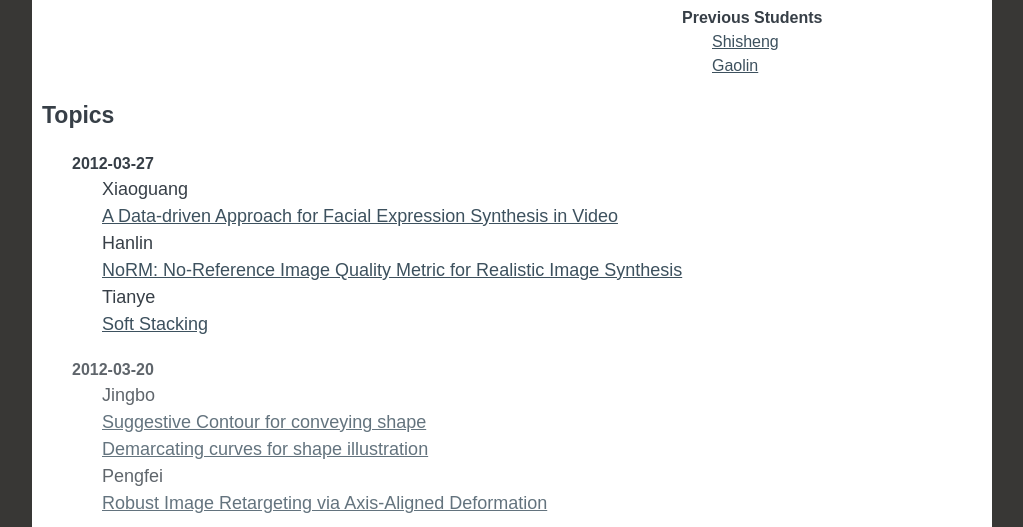
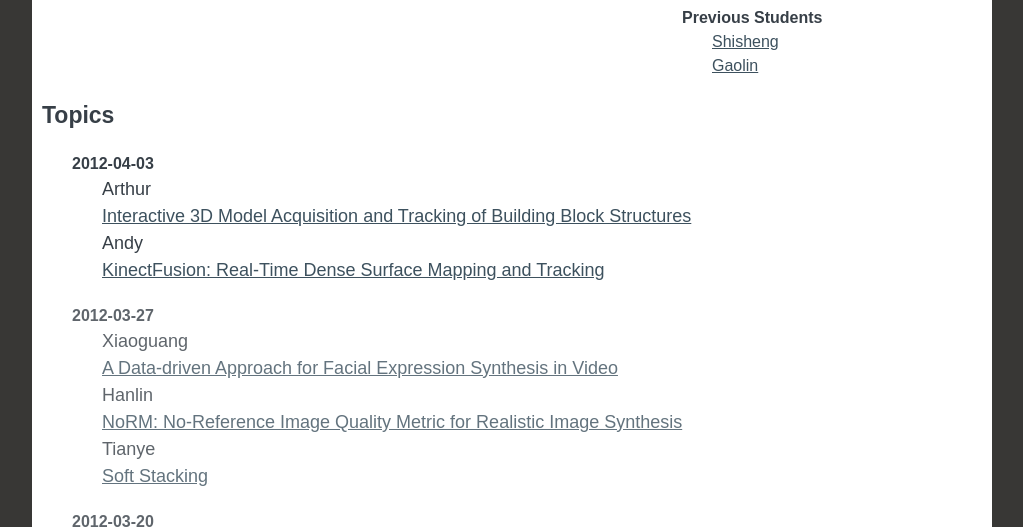
Before and after one commit to andyli/ResearchSeminar, a plain HTML site: page index.html in a window 1280 px wide. Shown: the part 455-982 px from the top of the page, without its empty margins (128-1151 px from the left). Drawn offline with nearby package versions, Linux system fonts and the light colour scheme.

Commit message:
updated for 2012-04-03

```diff
--- a/index.html
+++ b/index.html
@@ -76,6 +76,19 @@
 	<div class="topics grid_12 clearfix">
 		<h2>Topics</h2>
 		<ol id="seminar-items">
+            <li>
+                <h3>2012-04-03</h3>
+                <ul class="presents">
+                    <li>
+                        <div class="presenter">Arthur</div>
+                        <div class="paper"><a href="http://isue-server.eecs.ucf.edu/amillervr2012/">Interactive 3D Model Acquisition and Tracking of Building Block Structures</a></div>
+                    </li>
+                    <li>
+                        <div class="presenter">Andy</div>
+                        <div class="paper"><a href="http://research.microsoft.com/apps/pubs/default.aspx?id=155378">KinectFusion: Real-Time Dense Surface Mapping and Tracking</a></div>
+                    </li>
+                </ul>
+            </li>
             <li>
                 <h3>2012-03-27</h3>
                 <ul class="presents">
```
